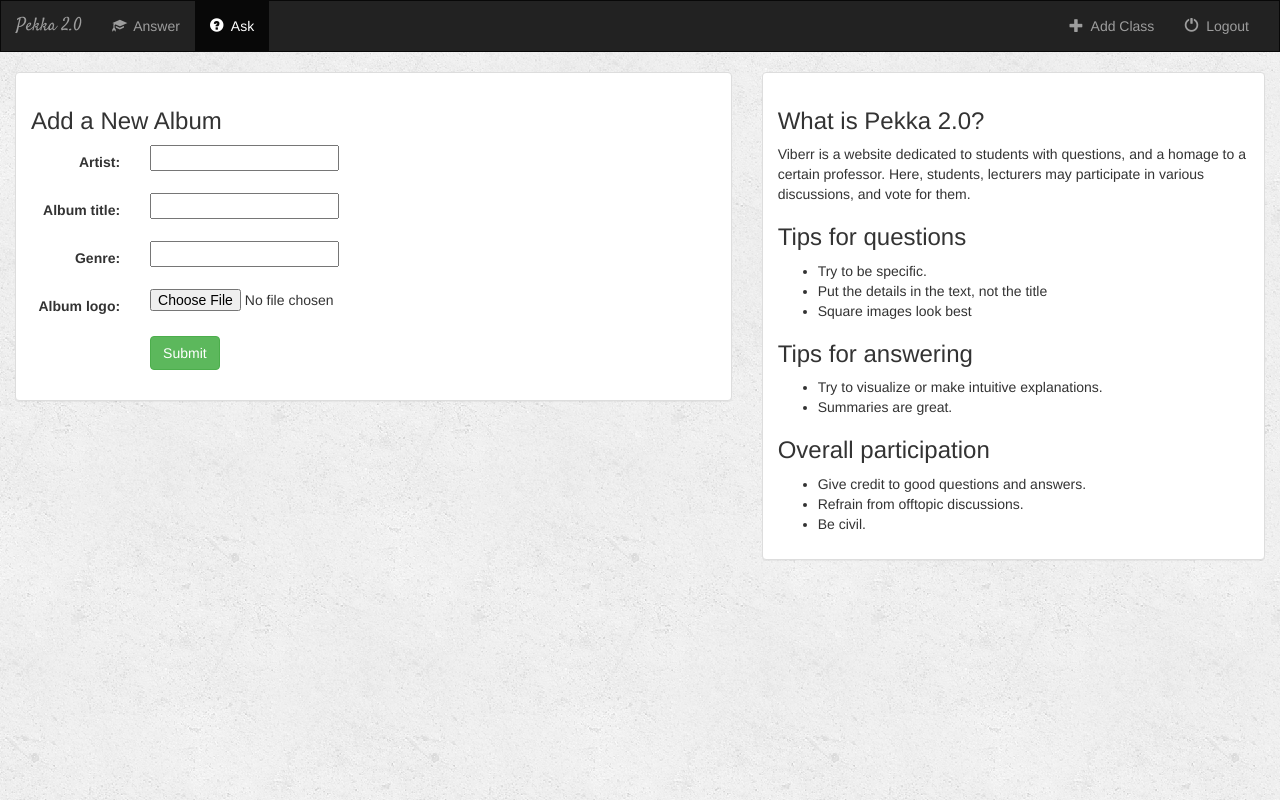
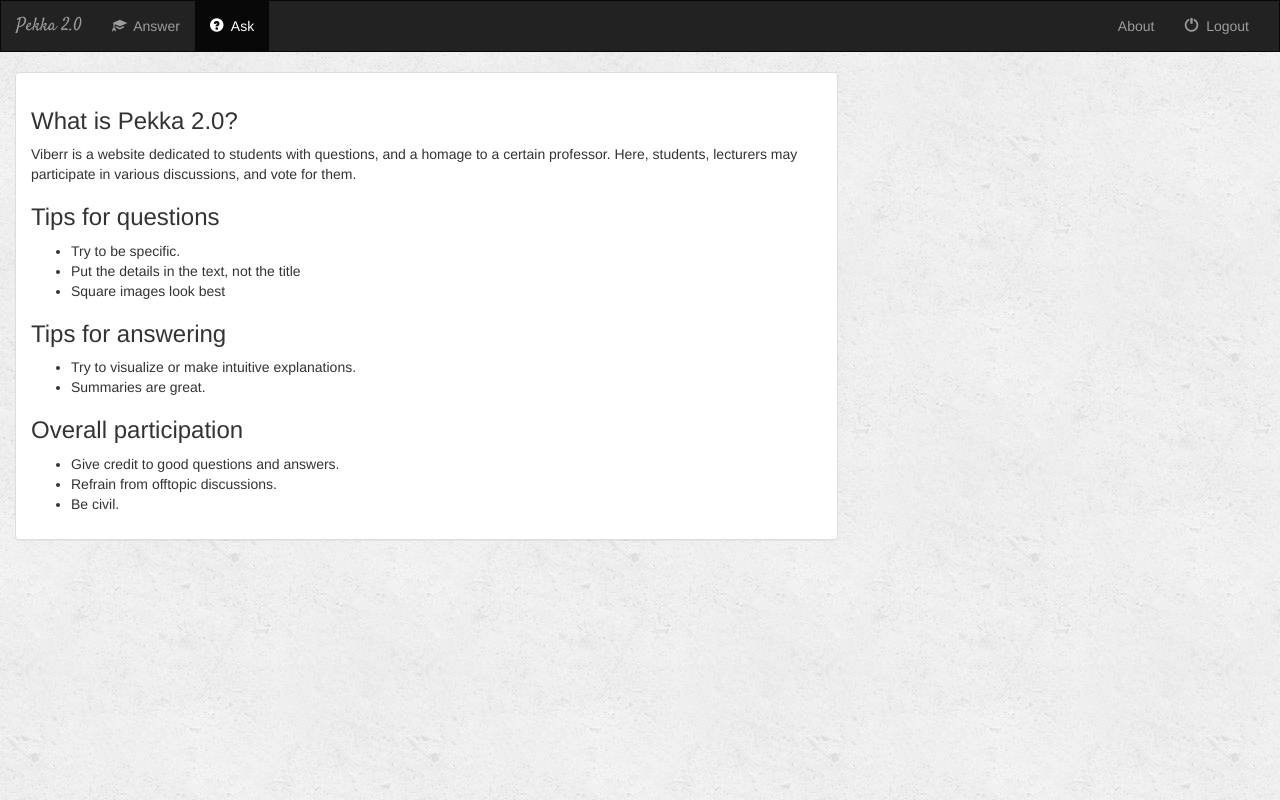
Before and after one commit to sp3kk/PU-Gruppe-15, a Django app: page /create_album/ in a window 1280 px wide. Run offline with Django 3.2, Linux system fonts and the light colour scheme; a user stored in the database is signed in; some libraries are stand-ins or nearby versions.

Commit message:
add class --> About

```diff
--- a/Pekka 2.0/music/templates/music/base.html
+++ b/Pekka 2.0/music/templates/music/base.html
@@ -42,7 +42,7 @@
             <ul class="nav navbar-nav navbar-right">
                 <li>
                     <a href="{% url 'music:create_album' %}">
-                        <span class="glyphicon glyphicon-plus" aria-hidden="true"></span>&nbsp; Add Class
+                        <span class="glyphicon glyphicon-i" aria-hidden="true"></span>&nbsp; About
                     </a>
                 </li>
                 <li>
--- a/Pekka 2.0/music/templates/music/create_album.html
+++ b/Pekka 2.0/music/templates/music/create_album.html
@@ -7,27 +7,8 @@
 
     <div class="row">
 
-        <div class="col-sm-12 col-md-7">
-            <div class="panel panel-default">
-                <div class="panel-body">
-                    <h3>Add a New Album</h3>
-                    {% if error_message %}
-                        <p><strong>{{ error_message }}</strong></p>
-                    {% endif %}
-                    <form class="form-horizontal" role="form" action="" method="post" enctype="multipart/form-data">
-                        {% csrf_token %}
-                        {% include 'music/form_template.html' %}
-                        <div class="form-group">
-                            <div class="col-sm-offset-2 col-sm-10">
-                                <button type="submit" class="btn btn-success">Submit</button>
-                            </div>
-                        </div>
-                    </form>
-                </div>
-            </div>
-        </div>
 
-        <div class="col-sm-12 col-md-5">
+        <div class="col-sm-12 col-md-8">
             <div class="panel panel-default">
                 <div class="panel-body">
                     <h3>What is Pekka 2.0?</h3>
```
